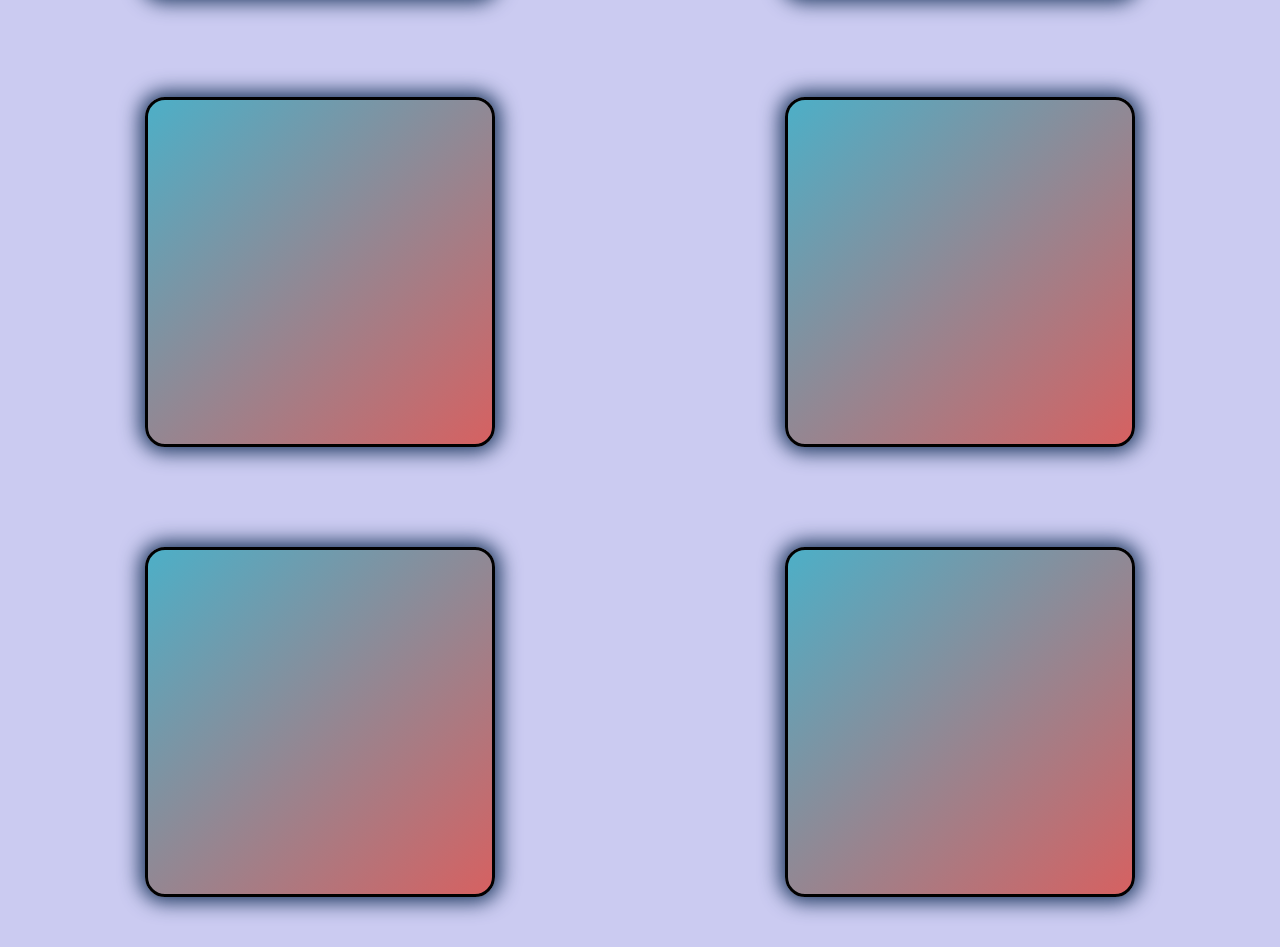
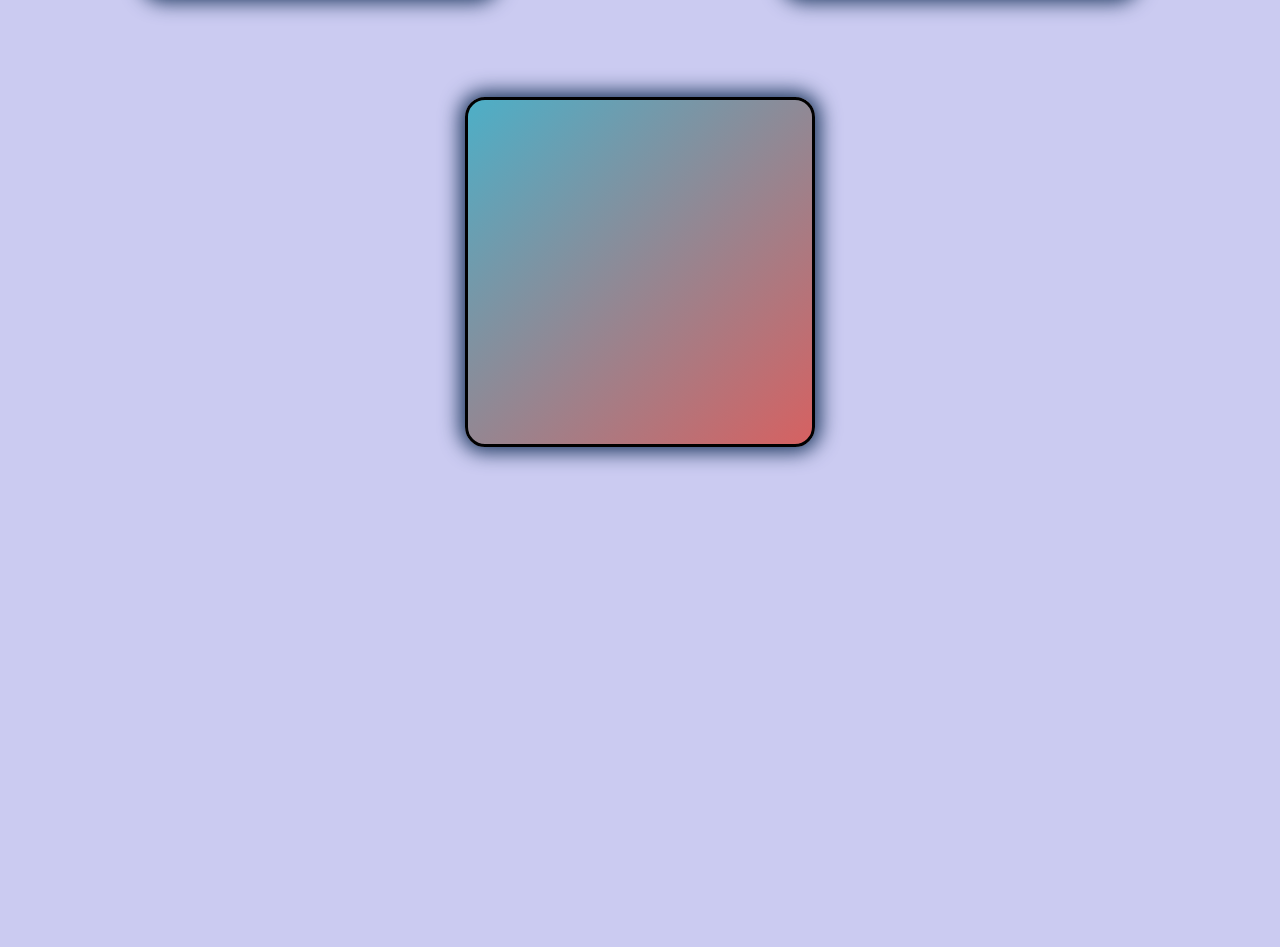
Before and after one commit to Mirudistok/Gulp-assembly, a website: page app/index.html in a window 1280 px wide. Shown: the part 853-1800 px from the top of the page. After the commit the page ends 1350 px from the top, so only its background shows below. Drawn offline with nearby package versions, Linux system fonts and the light colour scheme; files that its build step writes are made by us from their sources.

Commit message:
Delete 2 div in tag span

```diff
--- a/app/index.html
+++ b/app/index.html
@@ -15,9 +15,6 @@
         <div></div>
         <div></div>
         <div></div>
-        <div></div>
-        <div></div>
-        <div></div>
     </span>
 
     <script src="https://ajax.googleapis.com/ajax/libs/jquery/3.4.1/jquery.min.js"></script>
```
